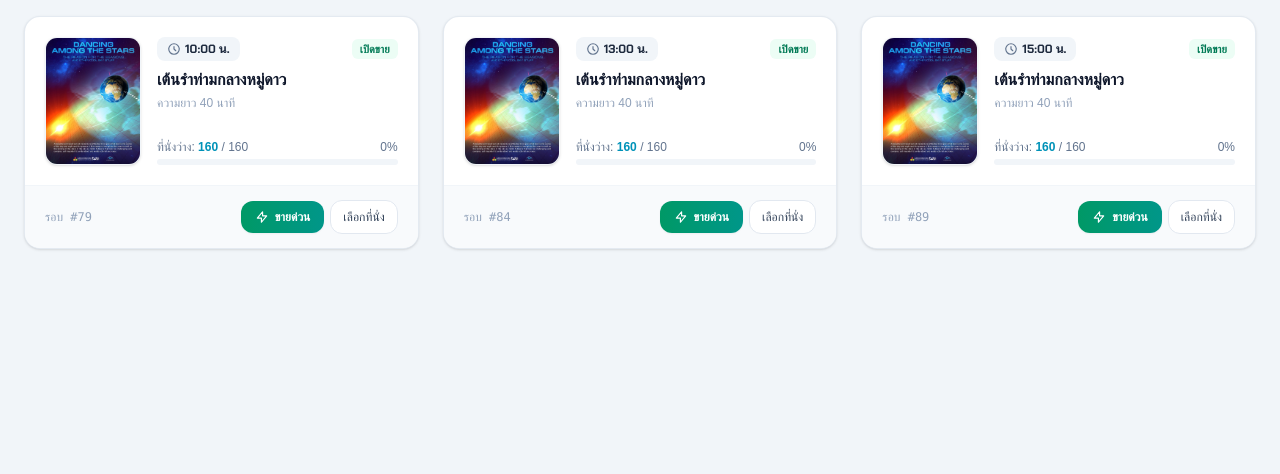
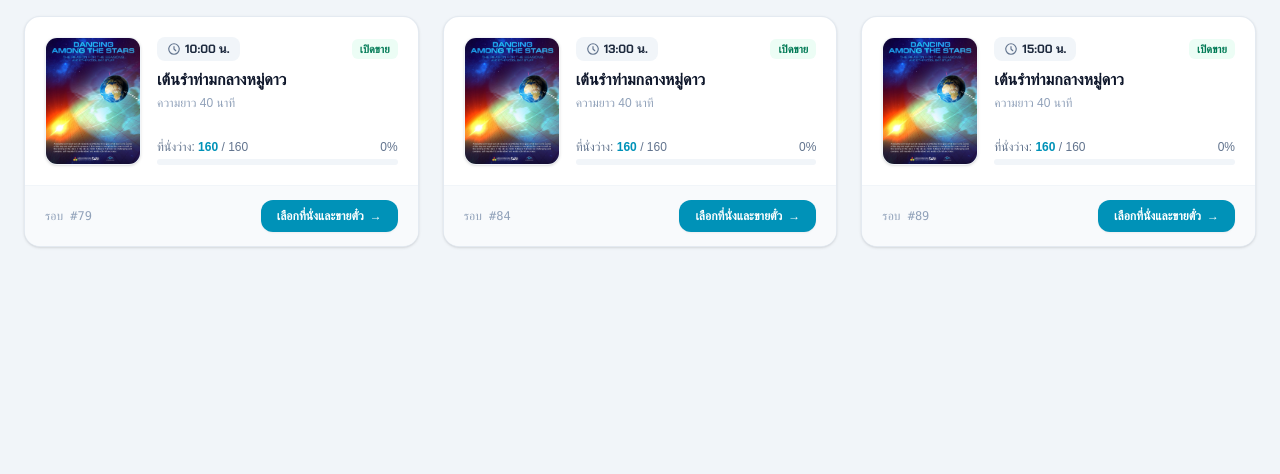
Before and after one commit to adsaduasd3qredad/newtick, a Laravel app: page /pos in a window 1280 px wide. Shown: the part 207-681 px from the top of the page. Run offline with Laravel 12, Linux system fonts and the light colour scheme; the visitor is signed in with stand-in values (Sample User, id 1); data comes from the database, SQL or seed files in the repository; data that the repository does not hold is empty; style sheets or scripts are compiled from the project's sources; some web fonts are replaced.

Commit message:
Fix staff booking flow and remove quick sell
Add the missing visitor details column used by booking creation and streamline the staff POS to use the seat-selection flow as the single ticket-selling path.

Co-authored-by: Copilot <223556219+Copilot@users.noreply.github.com>

```diff
--- a/resources/views/pos/index.blade.php
+++ b/resources/views/pos/index.blade.php
@@ -166,24 +166,12 @@
                                 ที่นั่งเต็มแล้ว
                             </button>
                         @else
-                            <div class="flex items-center gap-1.5">
-                                <!-- ปุ่มขายด่วน (เปิด Modal) -->
-                                <button type="button"
-                                    onclick="openQuickSellModal({{ $showtime->id }}, '{{ addslashes($movieTitle) }}', '{{ \Carbon\Carbon::parse($showtime->show_time)->format('H:i') }}', {{ $availableSeats }})"
-                                    class="inline-flex items-center gap-1.5 bg-gradient-to-r from-emerald-600 to-teal-600 hover:from-emerald-700 hover:to-teal-700 text-white px-3.5 py-2 rounded-xl text-xs font-semibold shadow-xs transition">
-                                    <svg class="w-3.5 h-3.5" fill="none" stroke="currentColor" viewBox="0 0 24 24">
-                                        <path stroke-linecap="round" stroke-linejoin="round" stroke-width="2" d="M13 10V3L4 14h7v7l9-11h-7z" />
-                                    </svg>
-                                    <span>ขายด่วน</span>
-                                </button>
-
-                                <!-- ปุ่มเลือกที่นั่งเอง -->
-                                <a href="{{ route('bookings.create', $showtime->id) }}"
-                                    title="เลือกที่นั่งในโดมเอง"
-                                    class="inline-flex items-center gap-1 bg-white hover:bg-slate-100 text-slate-700 px-3 py-2 rounded-xl text-xs font-medium border border-slate-200 transition">
-                                    <span>เลือกที่นั่ง</span>
-                                </a>
-                            </div>
+                            <a href="{{ route('bookings.create', $showtime->id) }}"
+                                title="เลือกที่นั่งในโดมเอง"
+                                class="inline-flex items-center gap-1.5 bg-cyan-600 hover:bg-cyan-700 text-white px-4 py-2 rounded-xl text-xs font-semibold shadow-xs transition">
+                                <span>เลือกที่นั่งและขายตั๋ว</span>
+                                <span aria-hidden="true">→</span>
+                            </a>
                         @endif
                     </div>
                 </div>
```
Also changed, not shown: database/migrations/2026_09_13_000002_add_visitor_details_to_bookings_table.php (added).
